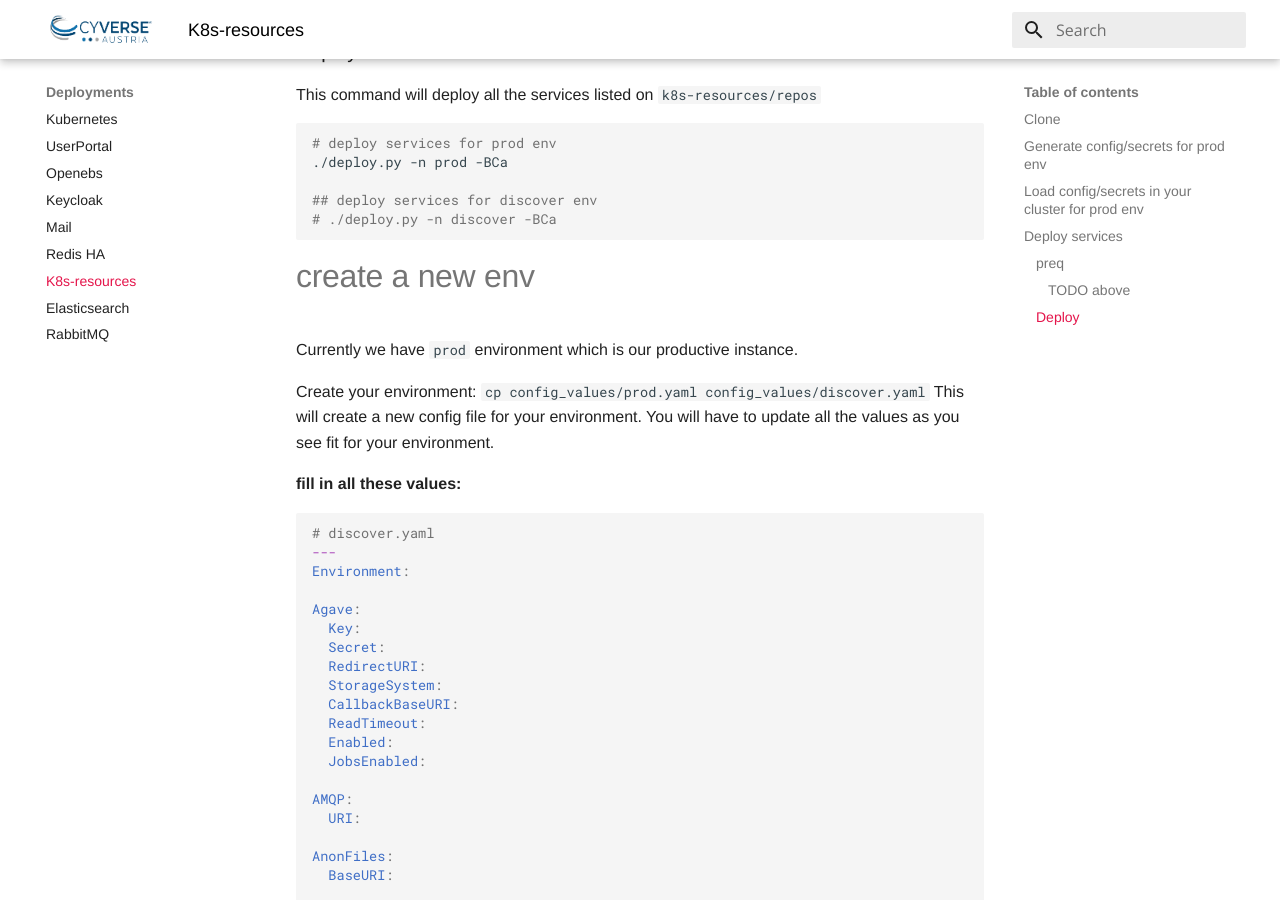
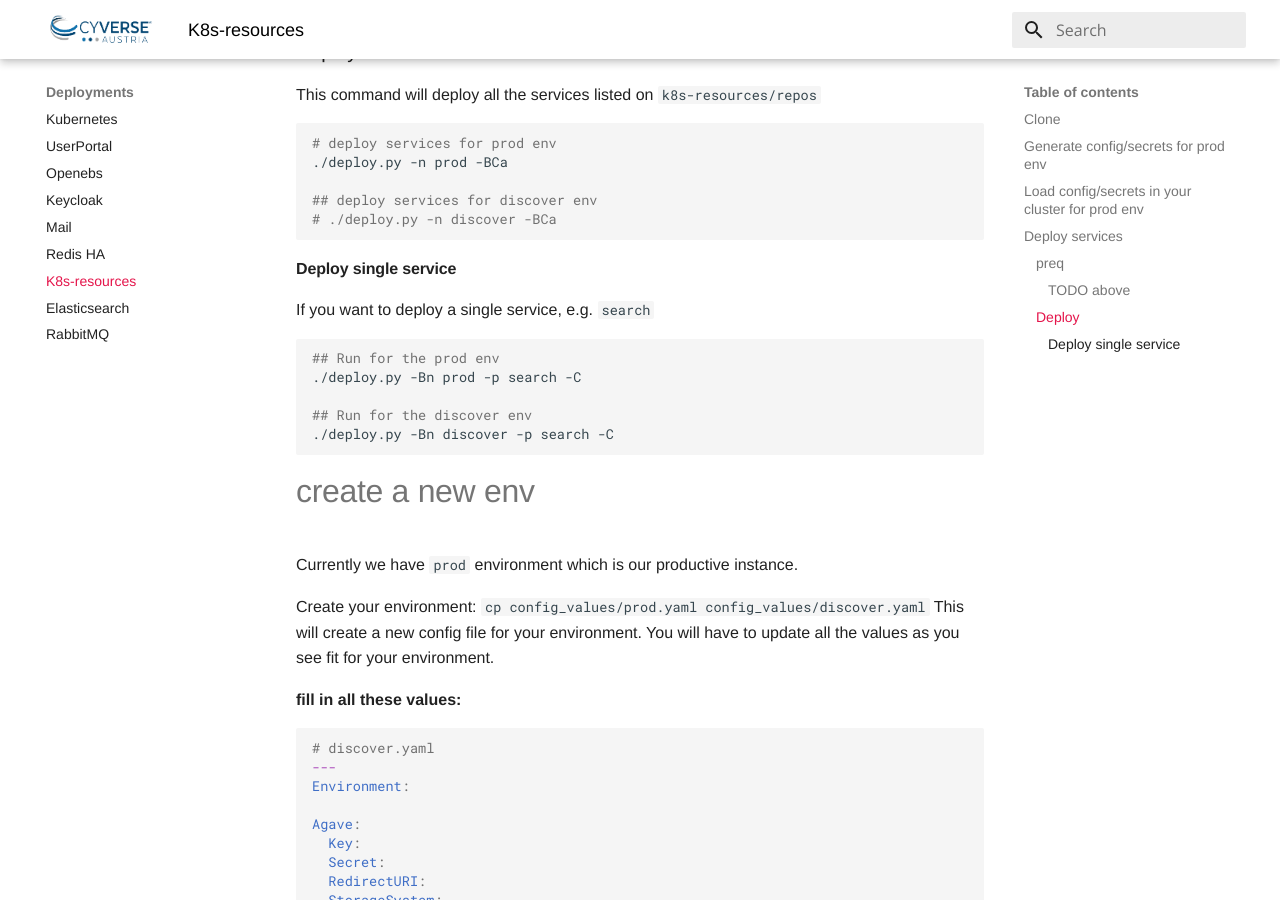
Before and after one commit to cyverse-austria/docs, an MkDocs documentation site: the page built from docs/deployments/k8s-resources.md, in a window 1280 px wide and 900 px high, scrolled down 1992 px. Built offline with MkDocs 1.6.1 and Material for MkDocs 9.7.7, drawn with Linux system fonts in a browser that asks for light colours.

Commit message:
docs: update k8s-resource

````diff
--- a/docs/deployments/k8s-resources.md
+++ b/docs/deployments/k8s-resources.md
@@ -85,6 +85,17 @@ This command will deploy all the services listed on `k8s-resources/repos`
 
 ## deploy services for discover env
 # ./deploy.py -n discover -BCa
+```
+
+#### Deploy single service
+
+If you want to deploy a single service, e.g. `search`
+```bash
+## Run for the prod env
+./deploy.py -Bn prod -p search -C
+
+## Run for the discover env
+./deploy.py -Bn discover -p search -C
 ```
 
 # create a new env
````
